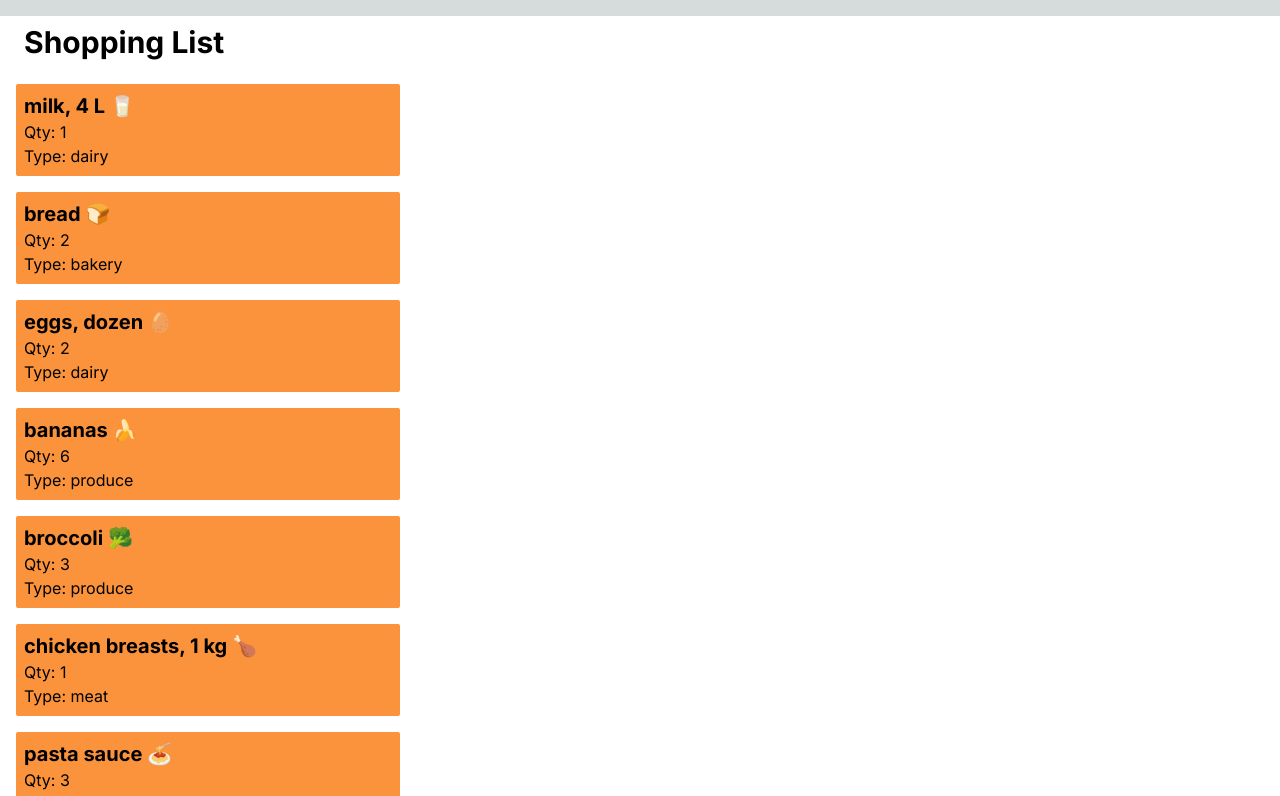
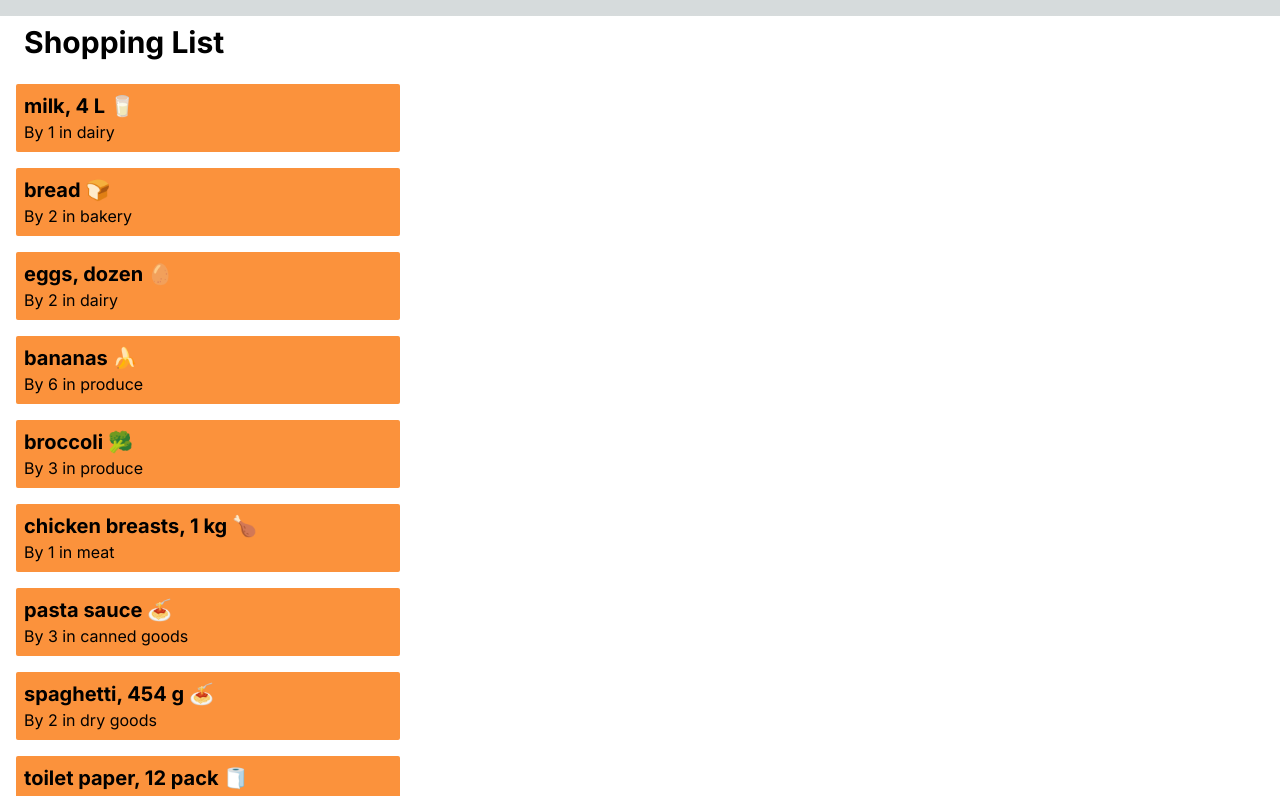
Before and after one commit to kevinw1222/cprg306-assignments, a Next.js app: page /week3 in a window 1280 px wide. Shown: the top 796 px of the page. Built offline with nearby package versions, Linux system fonts and the light colour scheme.

Commit message:
Update items.js

```diff
--- a/app/week3/items.js
+++ b/app/week3/items.js
@@ -1,10 +1,11 @@
 export default function Item({ name, quantity, category }) {
   return (
     <main>
-      <li class="p-2 m-4 bg-orange-400 max-w-sm rounded-sm">
+          <li class="p-2 m-4 bg-orange-400 max-w-sm rounded-sm">
         <p class="text-xl font-bold">{name}</p>
-        <p class="text-md">Qty: {quantity}</p>
-        <p class="text-md">Type: {category}</p>
+        <p class="text-md">
+          By {quantity} in {category}
+        </p>
       </li>
     </main>
   );
```
